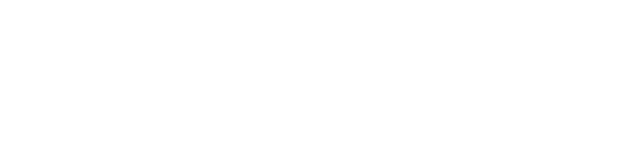
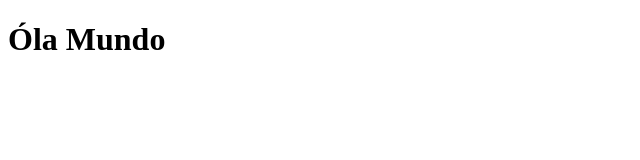
Before and after one commit to Txuxto/Git, a plain HTML site: page index.html in a window 1280 px wide. Shown: the whole page, without its empty margins (0-640 px from the left). Drawn offline with Linux system fonts and the light colour scheme.

Commit message:
Funcionalidade x adiconada

```diff
--- a/index.html
+++ b/index.html
@@ -7,6 +7,6 @@
     <title>Document</title>
 </head>
 <body>
-
+    <h1>Óla Mundo</h1>
 </body>
 </html>
```
